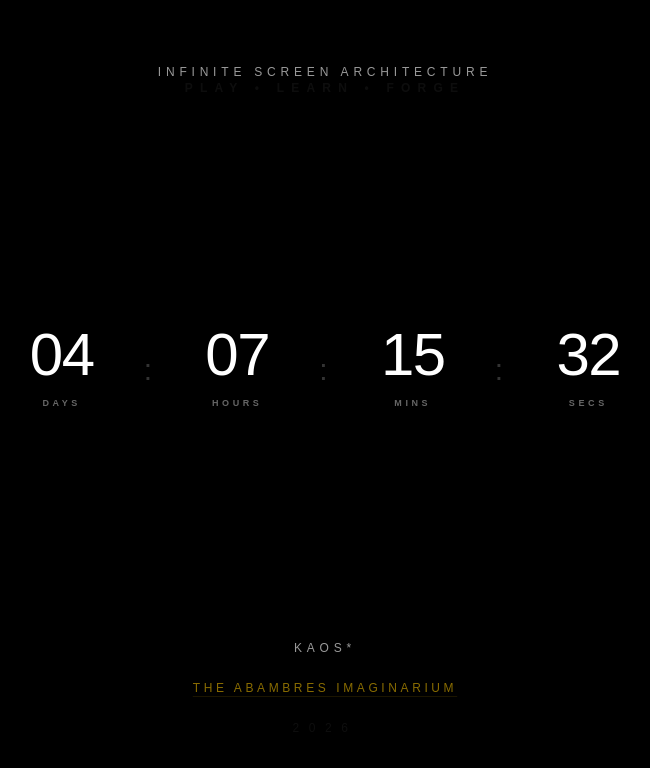
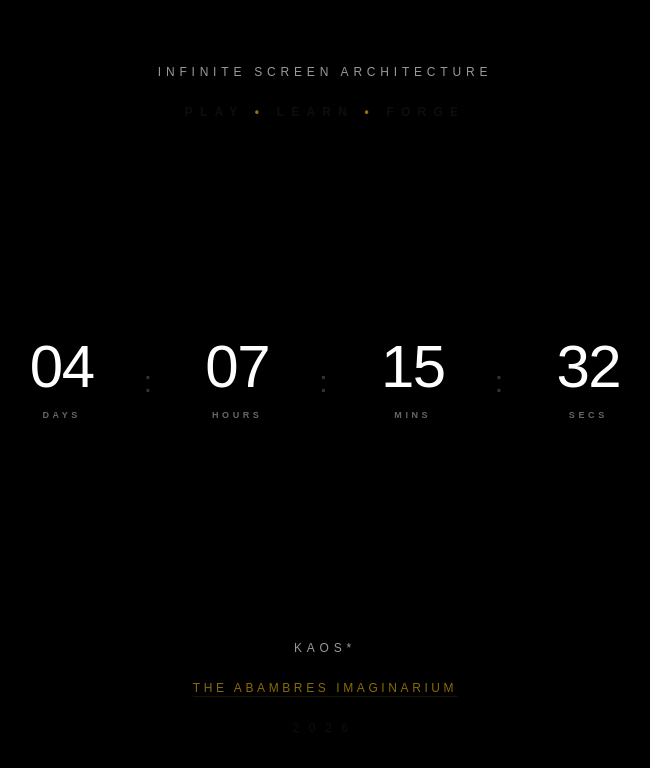
Before and after one commit to abambres/kaosx, a Next.js app: page / in a window 1280 px wide. Shown: the top 768 px of the page, without its empty margins (315-965 px from the left). Built offline with nearby package versions, Linux system fonts and the light colour scheme.

Commit message:
Adjust text sizes and colors in header

```diff
--- a/app/page.tsx
+++ b/app/page.tsx
@@ -75,11 +75,12 @@ export default function App() {
 
       {/* HEADER */}
       <header className="z-10 text-center opacity-60">
-        <p className="text-[8px] md:text-xs tracking-[0.4em] text-white">
+        <p className="text-[6px] md:text-xs tracking-[0.4em] text-white">
           INFINITE SCREEN ARCHITECTURE
         </p>
+        <br/>
         <p className="text-[10px] md:text-xs font-bold tracking-[0.6em]">
-          PLAY <span className="text-yellow">&bull;</span> LEARN <span className="text-yellow">&bull;</span> FORGE
+          PLAY <span className="text-yellow-400">&bull;</span> LEARN <span className="text-yellow-400">&bull;</span> FORGE
         </p>
       </header>
 
```
